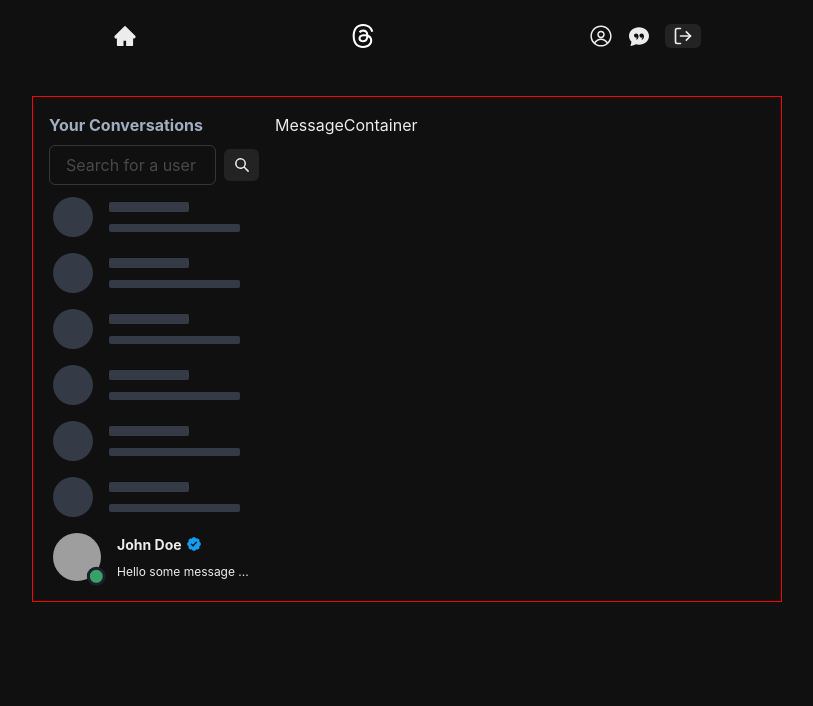
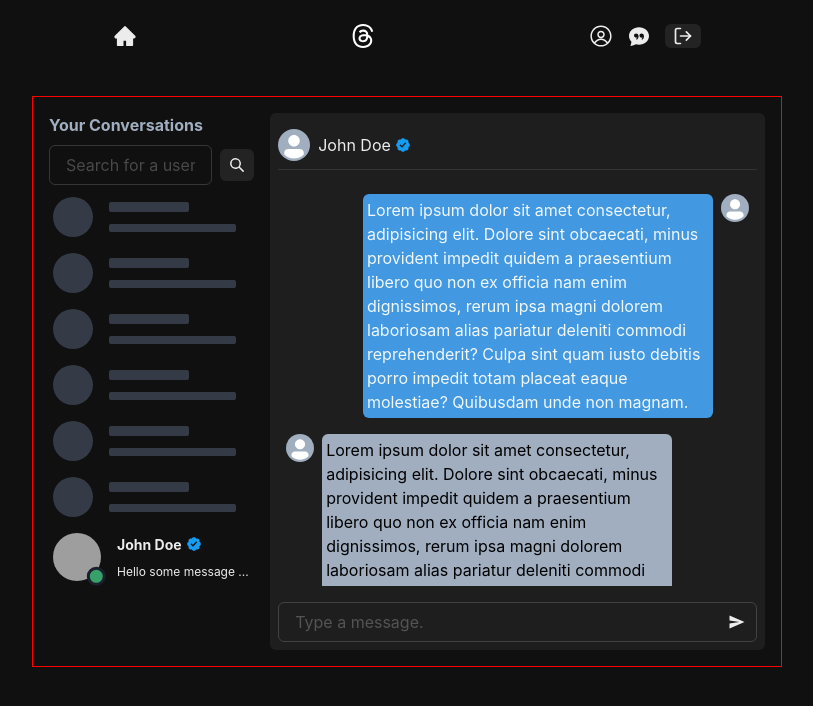
Before and after one commit to MyoMyatMin/threads-clone-mern, a React (Vite) app in the folder frontend/: page /chat in a window 1280 px wide. Shown: the top 706 px of the page, without its empty margins (233-1046 px from the left). Built offline with nearby package versions, Linux system fonts and the light colour scheme; sample sign-in values are in the browser's storage; grey boxes are pictures that could not be loaded.

Commit message:
Complete all necessay ui components for chatting

```diff
--- /dev/null
+++ b/frontend/src/components/Message.jsx
@@ -0,0 +1,42 @@
+import { Avatar, Flex, Text } from "@chakra-ui/react";
+import React from "react";
+
+const Message = ({ ownMessage }) => {
+  return (
+    <>
+      {ownMessage ? (
+        <Flex gap={2} alignSelf={"flex-end"}>
+          <Text maxW={"350px"} bg={"blue.400"} p={1} borderRadius={"md"}>
+            Lorem ipsum dolor sit amet consectetur, adipisicing elit. Dolore
+            sint obcaecati, minus provident impedit quidem a praesentium libero
+            quo non ex officia nam enim dignissimos, rerum ipsa magni dolorem
+            laboriosam alias pariatur deleniti commodi reprehenderit? Culpa sint
+            quam iusto debitis porro impedit totam placeat eaque molestiae?
+            Quibusdam unde non magnam.
+          </Text>
+          <Avatar src="" w="7" h={7} />
+        </Flex>
+      ) : (
+        <Flex gap={2}>
+          <Avatar src="" w="7" h={7} />
+          <Text
+            maxW={"350px"}
+            bg={"gray.400"}
+            p={1}
+            borderRadius={"md"}
+            color={"black"}
+          >
+            Lorem ipsum dolor sit amet consectetur, adipisicing elit. Dolore
+            sint obcaecati, minus provident impedit quidem a praesentium libero
+            quo non ex officia nam enim dignissimos, rerum ipsa magni dolorem
+            laboriosam alias pariatur deleniti commodi reprehenderit? Culpa sint
+            quam iusto debitis porro impedit totam placeat eaque molestiae?
+            Quibusdam unde non magnam.
+          </Text>
+        </Flex>
+      )}
+    </>
+  );
+};
+
+export default Message;
--- /dev/null
+++ b/frontend/src/components/MessageContainer.jsx
@@ -0,0 +1,68 @@
+import {
+  Avatar,
+  Flex,
+  useColorModeValue,
+  Image,
+  Divider,
+  Text,
+  SkeletonCircle,
+  Skeleton,
+} from "@chakra-ui/react";
+import React from "react";
+import Message from "./Message";
+import MessageInput from "./MessageInput";
+const MessageContainer = () => {
+  return (
+    <Flex
+      flex={70}
+      bg={useColorModeValue("gray.200", "gray.dark")}
+      borderRadius={"md"}
+      p={2}
+      flexDirection={"column"}
+    >
+      <Flex w={"full"} h={12} alignItems={"center"} gap={2}>
+        <Avatar src="" size={"sm"} />
+        <Text display={"flex"} alignItems={"center"}>
+          John Doe <Image src="/verified.png" w={4} h={4} ml={1} />
+        </Text>
+      </Flex>
+      <Divider />
+      <Flex
+        flexDir={"column"}
+        gap={4}
+        my={4}
+        p={2}
+        height={"400px"}
+        overflowY={"auto"}
+      >
+        {false &&
+          [...Array(5)].map((_, i) => (
+            <Flex
+              key={i}
+              gap={2}
+              alignItems={"center"}
+              p={1}
+              borderRadius={"md"}
+              alignSelf={i % 2 === 0 ? "flex-start" : "flex-end"}
+            >
+              {i % 2 === 0 && <SkeletonCircle size={7} />}
+              <Flex flexDir={"column"} gap={2}>
+                <Skeleton h="8px" w="250px" />
+                <Skeleton h="8px" w="250px" />
+                <Skeleton h="8px" w="250px" />
+              </Flex>
+              {i % 2 !== 0 && <SkeletonCircle size={7} />}
+            </Flex>
+          ))}
+        <Message ownMessage={true} />
+        <Message ownMessage={false} />
+        <Message ownMessage={true} />
+        <Message ownMessage={true} />
+        <Message ownMessage={false} />
+      </Flex>
+      <MessageInput />
+    </Flex>
+  );
+};
+
+export default MessageContainer;
--- /dev/null
+++ b/frontend/src/components/MessageInput.jsx
@@ -0,0 +1,17 @@
+import { Input, InputGroup, InputRightElement } from "@chakra-ui/react";
+import React from "react";
+import { IoSendSharp } from "react-icons/io5";
+const MessageInput = () => {
+  return (
+    <form>
+      <InputGroup>
+        <Input w={"full"} placeholder="Type a message." />
+        <InputRightElement>
+          <IoSendSharp />
+        </InputRightElement>
+      </InputGroup>
+    </form>
+  );
+};
+
+export default MessageInput;
--- a/frontend/src/index.css
+++ b/frontend/src/index.css
@@ -9,3 +9,19 @@
 .icon-container:hover {
   background-color: #1e1e1e;
 }
+
+::-webkit-scrollbar {
+  width: 7px;
+}
+
+::-webkit-scrollbar-track {
+  background-color: #1e1e1e;
+}
+
+::-webkit-scrollbar-thumb {
+  background-color: #888;
+}
+
+::-webkit-scrollbar-thumb:hover {
+  background-color: #555;
+}
--- a/frontend/src/pages/Chatpage.jsx
+++ b/frontend/src/pages/Chatpage.jsx
@@ -11,6 +11,8 @@ import {
 } from "@chakra-ui/react";
 import { SearchIcon } from "@chakra-ui/icons";
 import Conversation from "../components/Conversation.jsx";
+import { GiConversation } from "react-icons/gi";
+import MessageContainer from "../components/MessageContainer.jsx";
 
 const Chatpage = () => {
   return (
@@ -77,7 +79,20 @@ const Chatpage = () => {
             ))}
           <Conversation />
         </Flex>
-        <Flex flex={70}>MessageContainer</Flex>
+        {/* <Flex
+          flex={70}
+          borderRadius={"md"}
+          p={2}
+          flexDir={"column"}
+          alignItems={"center"}
+          justifyContent={"center"}
+          height={"400px"}
+        >
+          <GiConversation size={100} />
+          <Text fontSize={20}>Select a conversation to start messaging</Text>
+        </Flex> */}
+        <MessageContainer />
+        {/* <Flex flex={70}>MessageContainer</Flex> */}
       </Flex>
     </Box>
   );
```
